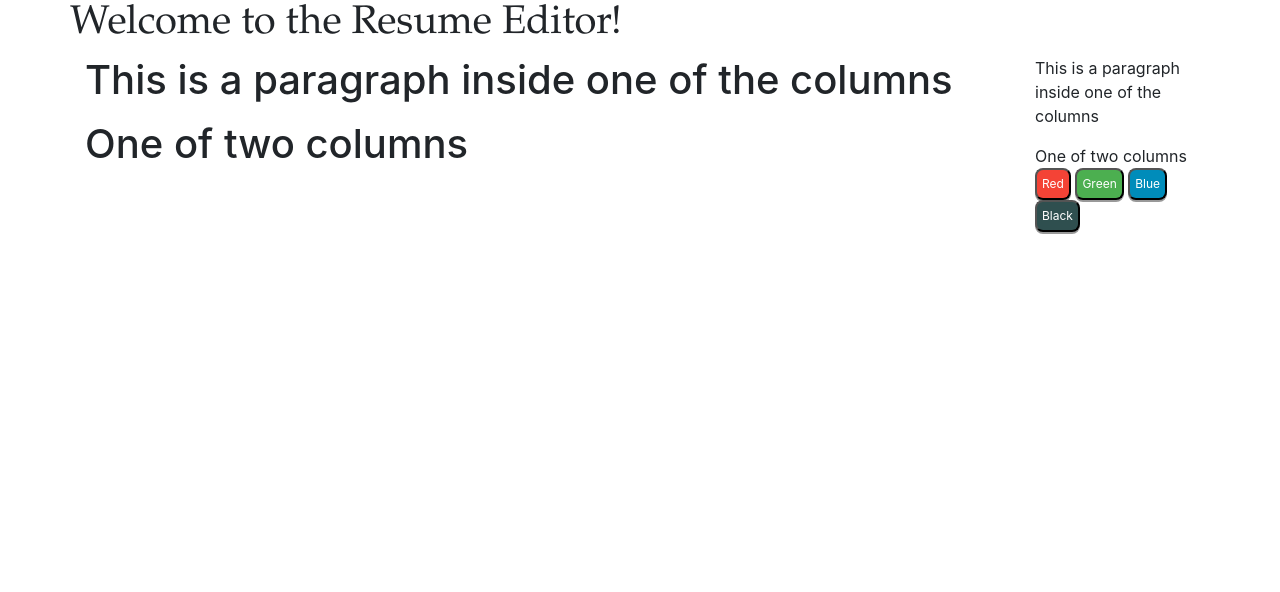
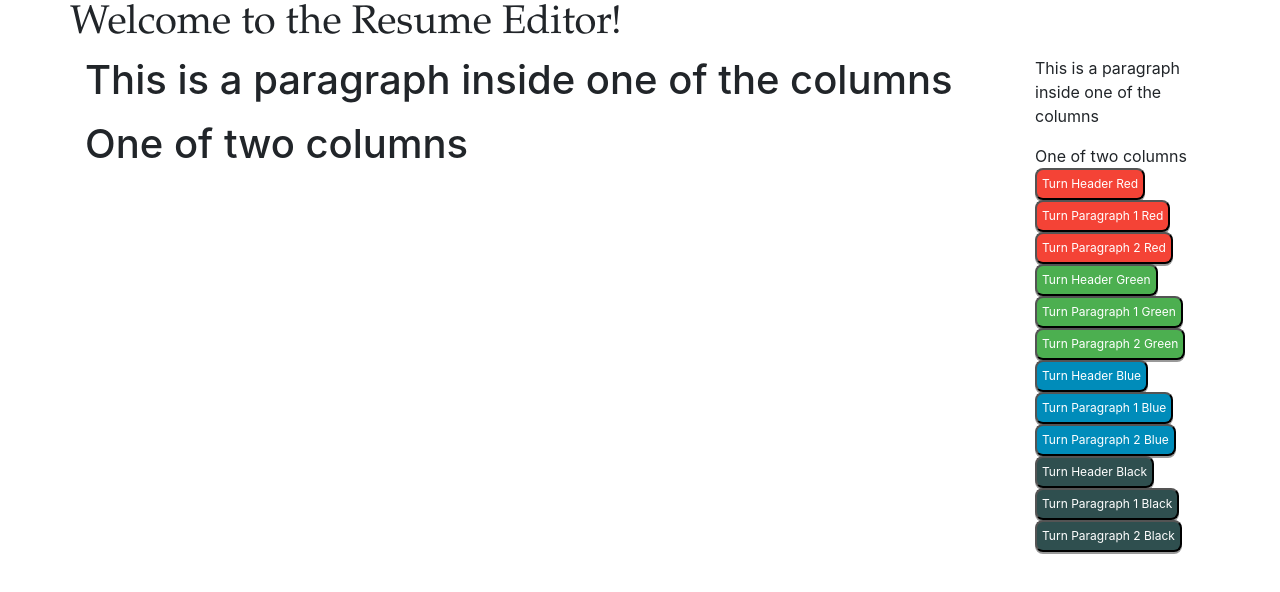
Before and after one commit to CButtars/creative-project-1, a plain HTML site: page index.html in a window 1280 px wide. Drawn offline with nearby package versions, Linux system fonts and the light colour scheme.

Commit message:
Lots of buttons, but the colors work.

```diff
--- a/index.html
+++ b/index.html
@@ -22,9 +22,9 @@
 
   <body>
     <div class="container">
-      <div class="row"><h1 class="header1">Welcome to the Resume Editor!</h1></div>
+      <div class="row" id="head1"><h1 class="header1">Welcome to the Resume Editor!</h1></div>
       <div class="row">
-        <div class="col-12 col-md-10">
+        <div class="col-12 col-md-10" id="para1">
           <h1></hq>
           <p>This is a paragraph inside one of the columns</p>
           One of two columns
@@ -32,10 +32,18 @@
         <div class="col-6 col-md-2" id="para2">
           <p>This is a paragraph inside one of the columns</p>
           One of two columns<!-- COLOR WORKS HERE-->
-          <button class="buttonR" onclick="colorRed()">Red</button>
-          <button class="buttonG" onclick="colorGreen()">Green</button>
-          <button class="buttonB" onclick="colorBlue()">Blue</button>
-          <button class="buttonBl" onclick="colorBlack()">Black</button>
+          <button class="buttonR" onclick="colorRed()">Turn Header Red</button>
+          <button class="buttonR" onclick="colorRed1()">Turn Paragraph 1 Red</button>
+          <button class="buttonR" onclick="colorRed2()">Turn Paragraph 2 Red</button>
+          <button class="buttonG" onclick="colorGreen()">Turn Header Green</button>
+          <button class="buttonG" onclick="colorGreen1()">Turn Paragraph 1 Green</button>
+          <button class="buttonG" onclick="colorGreen2()">Turn Paragraph 2 Green</button>
+          <button class="buttonB" onclick="colorBlue()">Turn Header Blue</button>
+          <button class="buttonB" onclick="colorBlue1()">Turn Paragraph 1 Blue</button>
+          <button class="buttonB" onclick="colorBlue2()">Turn Paragraph 2 Blue</button>
+          <button class="buttonBl" onclick="colorBlack()">Turn Header Black</button>
+          <button class="buttonBl" onclick="colorBlack1()">Turn Paragraph 1 Black</button>
+          <button class="buttonBl" onclick="colorBlack2()">Turn Paragraph 2 Black</button>
         </div>
       </div>
     </div>
@@ -56,17 +64,45 @@
 
       }
 
+      var head1;
+      function colorRed() {
+        document.getElementById("head1").style.color = "#f44336";
+      }
+      function colorGreen() {
+        document.getElementById("head1").style.color = "#4CAF50";
+      }
+      function colorBlue() {
+        document.getElementById("head1").style.color = "#008CBA";
+      }
+      function colorBlack() {
+        document.getElementById("head1").style.color = "#000000";
+      }
+
+      var para1;
+      function colorRed1() {
+        document.getElementById("para1").style.color = "#f44336";
+      }
+      function colorGreen1() {
+        document.getElementById("para1").style.color = "#4CAF50";
+      }
+      function colorBlue1() {
+        document.getElementById("para1").style.color = "#008CBA";
+      }
+      function colorBlack1() {
+        document.getElementById("para1").style.color = "#000000";
+      }
+
       var para2;
-      function colorRed() {
+      function colorRed2() {
         document.getElementById("para2").style.color = "#f44336";
       }
-      function colorGreen() {
+      function colorGreen2() {
         document.getElementById("para2").style.color = "#4CAF50";
       }
-      function colorBlue() {
+      function colorBlue2() {
         document.getElementById("para2").style.color = "#008CBA";
       }
-      function colorBlack() {
+      function colorBlack2() {
         document.getElementById("para2").style.color = "#000000";
       }
     </script>
```
